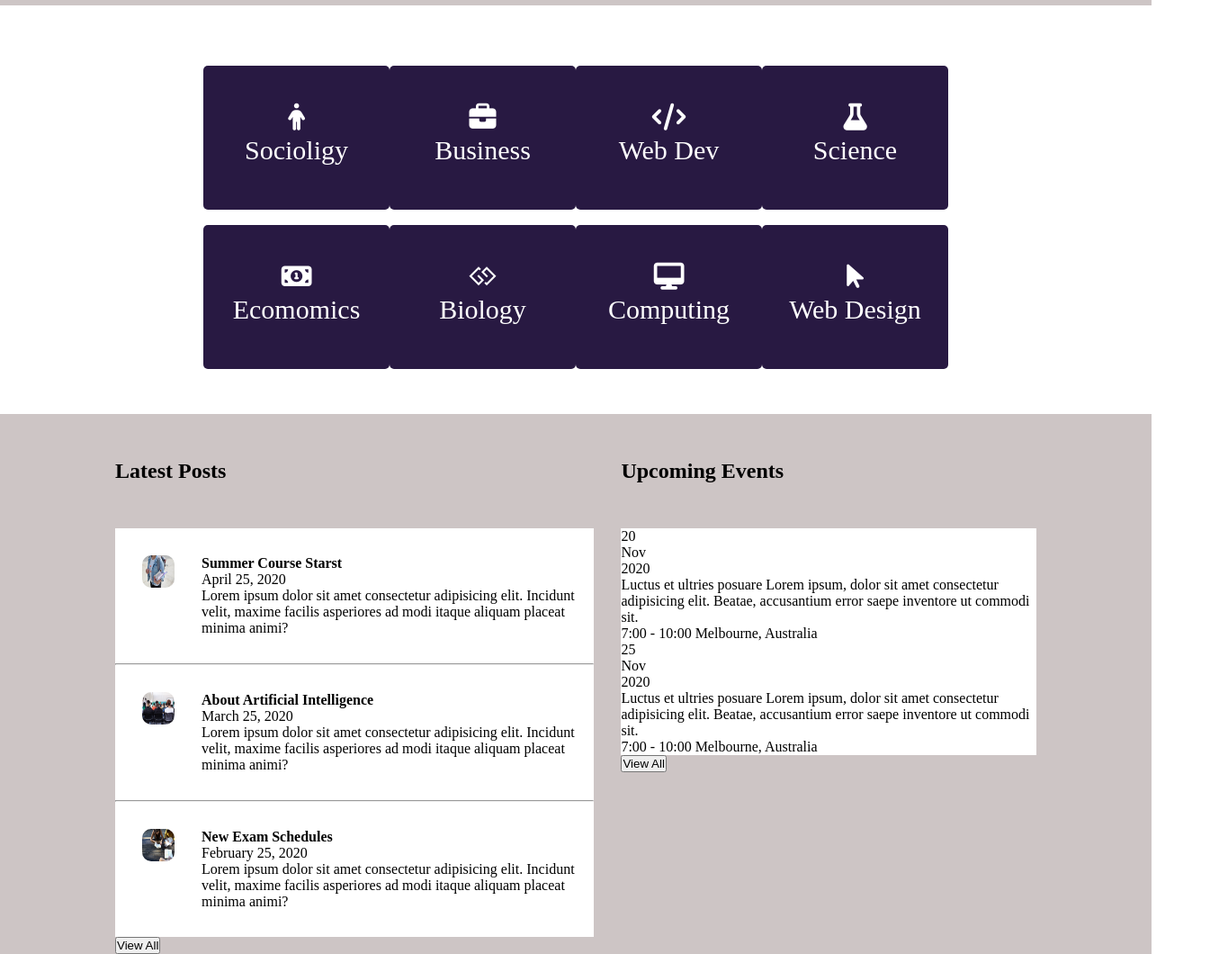
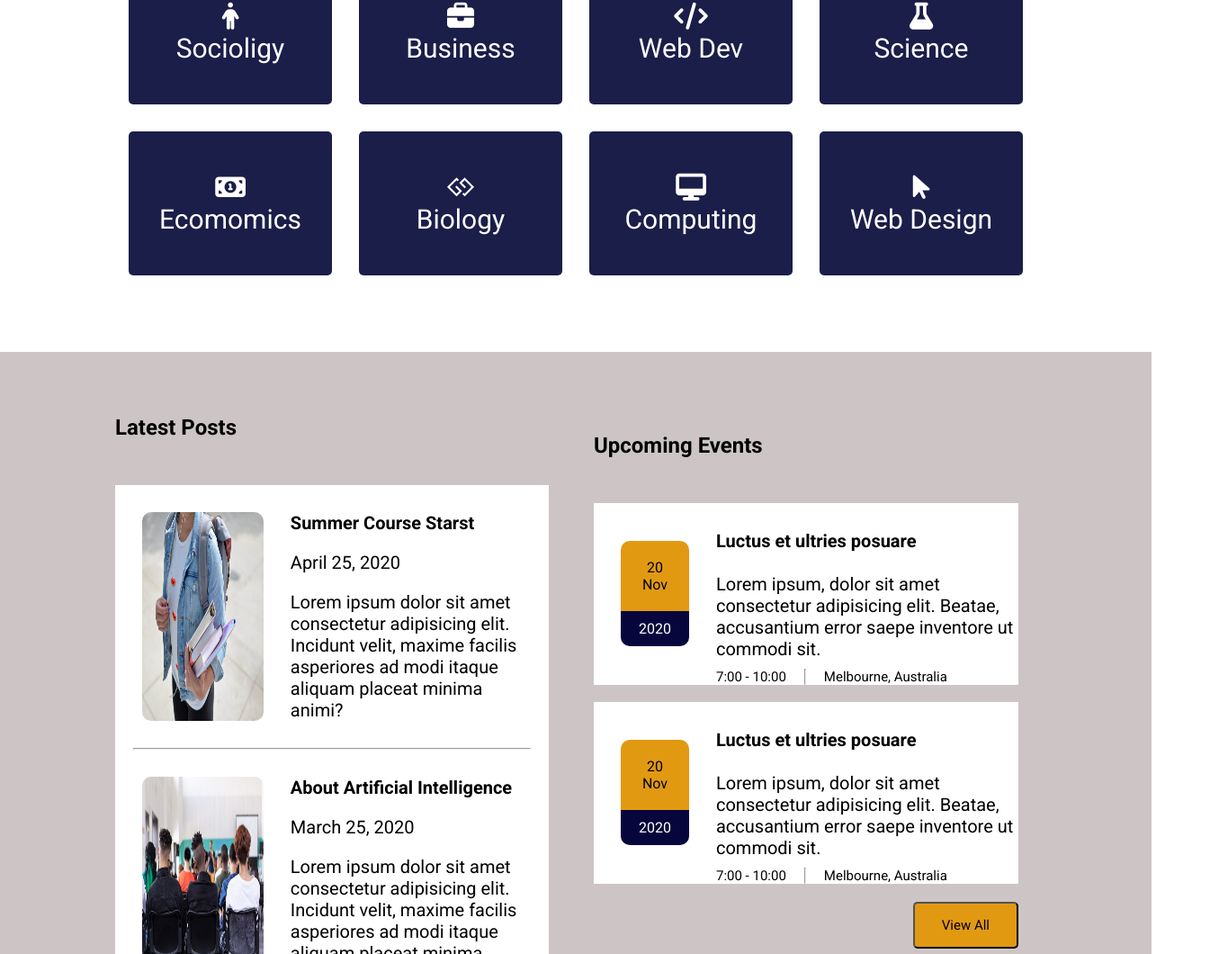
Before and after one commit to dthihue/baitap_layout_mastery_dangthihue, a plain HTML site: page index.html in a window 1280 px wide. Shown: the part 1740-2800 px from the top of the page at 90% size, 1355 px wide, since content can reach past the window. Drawn offline with Linux system fonts and the light colour scheme.

Commit message:
more change

```diff
--- a/css/style.css
+++ b/css/style.css
@@ -7,217 +7,310 @@
   padding: 0;
   box-sizing: border-box;
 
-
-  }
-  /* header */
-  .header__content{
-    margin: auto;
-    width:80%;
+    font-family:Roboto ;
 
 
 }
-  .header__content li{
 
-    display:inline;
+/* header */
+.header__content {
+  margin: auto;
+  margin-top: 20px;
+  width: 80%;
+  padding-bottom: 20px;
+}
+
+.header__content h2 {
+  padding-left: 7px;
+}
+
+.header__content a {
+  text-decoration: none;
+  color: black;
+  align-items: center;
+}
+
+.header__logo {
+  font-size: 35px;
+  padding-left: 5px;
+  display: flex;
+}
+
+.header__logo i {
+  width: 45px;
+  height: 45px;
+  line-height: 45px;
+  border-radius: 50%;
+  background-color: rgba(0, 0, 0, 0.76);
+  font-size: 20px;
+  vertical-align: bottom;
+  color: rgb(241, 206, 7);
+  display: inline-block;
+  text-align: center;
+  align-items: center;
+}
+
+.nav ul {
+  display: flex;
+  align-items: center;
+  width: 80%;
+  margin: auto;
+  list-style-type: none;
+  padding-bottom: 20px;
+}
+
+.nav a {
+  padding: 20px;
+  text-decoration: none;
+  color: black;
+  font-size: 25px;
   margin-right: 20px;
+}
+
+/* Image */
+img {
+  width: 100%;
+  margin: auto;
+}
+
+/* Title */
+.Title {
+  display: flex;
+  padding-top: 50px;
+  margin: auto;
+  width: 80%;
+  color: black;
+  padding-bottom: 50px;
+}
+
+.class__0 h2 {
+  margin: 20px;
+  font-size: 40px;
+}
+
+.class3 {
+  padding-bottom: 20px;
+  padding-top: 20px;
+}
+
+.class__1 {
+  padding-right: 25px;
+  font-weight: 25px;
+  font-size: 20px;
+}
+
+.class2 img {
+  margin: 20px;
+}
+
+.class4 {
+  padding-bottom: 30px;
+}
+
+.Buttom {
+
+  border-radius: 5px;
+  background-color: rgb(226, 153, 18);
+  padding: 15px;
+  color: black;
+  padding-left: 30px;
+  padding-right: 30px;
 
 }
-  .header__content a{
-    text-decoration:none;
-    color:black;
+
+/* Number */
+.Color {
+  background-color: rgb(247, 242, 242);
+  padding-top: 50px;
+}
+
+.Number {
+  display: flex;
+  margin: auto;
+  width: 80%;
+  padding-bottom: 50px;
+}
+
+.Num {
+  display: flex;
+  align-items: center;
+  padding-left: 100px;
+}
+
+.Num h1 {
+  font-size: 65px;
+}
+
+.Num p {
+  font-size: 15px;
+  padding-left: 15px;
+}
+
+/* Carosel */
+.Carosel {
+  padding-top: 70px;
+  margin: 0 auto;
+  width: 80%;
+  padding-bottom: 70px;
+}
+
+.Carosel_A {
+  display: flex;
+}
+
+.Carosel_B {
+  display: flex;
+}
+
+.Carosel_item {
+  background-color: rgba(8, 12, 59, 0.926);
+  width: 80%;
+  height: 10rem;
+  font-size: 30px;
+  color: white;
+  text-align: center;
+  border-radius: 5px;
+  align-items: center;
+  margin: 15px;
+  padding-top: 45px;
+}
+
+/* Events */
+hr {
+  margin-left: 20px;
+  margin-right: 20px;
+}
+
+.Events {
+  background-color: rgb(205, 197, 197);
+  padding-top: 70px;
+}
+
+/* .Events_main{
+  width:80%;
+} */
+.Events_color {
+  display: flex;
+  width: 80%;
+  margin: auto;
+  padding-bottom: 50px;
+}
+
+/* events_right */
+.Events_right {
+  padding-right: 30px;
+  width: 50%;
+}
+
+.Events_post {
+  padding-bottom: 50px;
+}
+
+.Events_r {
+  background-color: white;
+}
+
+.Events_rp {
+  display: flex;
+  padding-top: 30px;
+  padding-bottom: 30px;
+  padding-right: 20px;
+}
+
+.Events_r1 img {
+  height: 100%;
+  border-radius: 10px;
+}
+
+.Events_r1 {
+  padding-left: 30px;
+  font-size: 20px;
+}
+
+.Events_r1 h4 {
+  padding-bottom: 20px;
+}
+
+.Events_r1 p {
+  padding-top: 20px;
+}
+
+/* events_left */
+.Events_left {
+  width: 50%;
+  padding: 20px;
+}
+
+.Events_tt1 {
+  padding-top: 30px;
+  font-size: 20px;
+}
+
+.Events_l {
+  display: flex;
 
 
 }
-  .header__logo span{
-    font-size: 36px;
-    padding-left: 5px;
+
+.Events_title {
+  background-color: white;
 
 }
-  .header__logo i{
-    width: 36px;
-    height: 36px;
-    line-height: 36px;
-    border-radius: 50%;
-    background-color:rgba(0, 0, 0, 0.76);
-    font-size: 20px;
-    vertical-align: bottom;
-    color:rgb(241, 206, 7);
-    display: inline-block;
-    text-align: center;
 
+.Events_title br {
+  padding-bottom: 30px;
 }
-  .nav{
-    padding:20px;
+
+.Events_float {
+  background-color: white;
 }
-  /* Image */
-  .Image img{
-    width:100%;
-    height:auto;
+
+.content {
+  width: 50%;
+  margin: auto;
+  padding: 30px;
 }
-  /* Title */
-  .Title{
-    display:flex;
-    padding-top: 50px;
-    margin:auto;
-    width:80%;
-    color: black;
-    padding-bottom: 50px;
-  }
-  .class1 h2 {
-    padding-bottom: 20px;
-  }
-  .class3 {
-    padding-bottom: 20px;
 
-  }
-  .class__1{
-    padding-right: 5px;
-
-    font-size: 25px;
-  }
-  .class2{
-    padding-left: 5px;
-
-    font-size: 25px;
-  }
-  .Buttom{
-    width: 120px;
-    height: 40px;
-    border-radius: 5px;
-    background-color:gold;
-    font-size: 15px;
-    vertical-align: bottom;
-    color:black;
-    display: inline-block;
+.card {
+  height: 100%;
+  width: 100%;
   text-align: center;
 }
 
+.card__top {
+  background-color: rgb(226, 153, 18);
+  padding: 20px;
+  border-radius: 10px 10px 0 0;
+}
 
+.card__bottom {
+  background-color: rgb(6, 6, 61);
+  padding: 10px 20px;
+  border-radius: 0 0 10px 10px;
+  color: white;
+}
 
-  /* Number */
-  .Color{
+.Event1 {
+  display: flex;
+  padding-top: 10px;
+  font-size: 15px;
+}
 
-    background-color:rgb(205, 197, 197);
-    padding-top: 50px;
-  }
-  .Number{
-    display:flex;
-    padding-top: 50px;
-    margin:auto;
-    width:80%;
-    padding-bottom: 50px;
+.Events_click {
+  text-align: right;
+  padding-top: 20px;
 
 }
-  .Num{
-    display:flex;
-    padding-right: 100px;
-  }
-  .Num h1 {
-    font-size:65px;
-    padding-inline: 15px;
 
-  }
-  .Num p {
-    font-size: 20px;
-  }
-  /* Carosel */
-  .Carosel{
-    padding-top: 50px;
-    margin:auto;
-    width:80%;
-    padding-inline: 98px;
-    padding-bottom: 50px;
-
-
-  }
-  .Carosel_A {
-    display:flex;
-    padding-top: 17px;
-    justify-content: space-between;
-
-  }
-  .Carosel_B{
-    display:flex;
-    padding-top: 17px;
-    justify-content: space-between;
-
-  }
-  .Carosel_item{
-    background-color: rgba(23, 7, 51, 0.926);
-    padding-inline: 30px;
-    width:15rem;
-    height:10rem;
-    line-height: 36px;
-    font-size: 30px;
-    vertical-align: bottom;
-    color:white;
-    display: inline-block;
-    text-align: center;
-    padding-top: 40px;
+.click {
+  background-color: rgb(226, 153, 18);
+  font-size: 15px;
+  padding: 15px;
+  padding-left: 30px;
+  padding-right: 30px;
   border-radius: 5px;
 
 }
 
 
-
-  /* Events */
-  .Events{
-    background-color:rgb(205, 197, 197);
-
-
-  }
-  .Events_color{
-    display:flex;
-    width: 80%;
-    margin: auto;
-    padding-top: 50px;
-    padding-bottom: 50px;
-  }
-  /* events_right */
-  .Events_post{
-    padding-bottom: 50px;
-  }
-  .Events_r{
-    background-color: white;
-
-  }
-  .Events_rp{
-    display:flex;
-    padding-top: 30px;
-    padding-bottom: 30px;
-    padding-right: 20px;
-
-
-  }
-  .Events_r1 img{
-    width: 36px;
-    height: 36px;
-    line-height: 36px;
-    border-radius: 10px;
-
-    font-size: 20px;
-    vertical-align: bottom;
-
-    display: inline-block;
-    text-align: center;
-
-  }
-  .Events_r1{
-    padding-left: 30px;
-  }
-  .Events_left{
-    padding-left: 30px;
-  }
-  /* events_left */
-  .Events_title{
-    background-color: white;
-
-  }
-  .Events_float{
-    background-color: white;
-  }
 /* footer */
-  .Footer{
-    background-color: rgb(17, 17, 78);
-    color: white;
-  }
--- a/index.html
+++ b/index.html
@@ -11,16 +11,20 @@
     <link rel="stylesheet" href="https://cdnjs.cloudflare.com/ajax/libs/font-awesome/6.5.1/css/all.min.css"
         integrity="sha512-DTOQO9RWCH3ppGqcWaEA1BIZOC6xxalwEsw9c2QQeAIftl+Vegovlnee1c9QX4TctnWMn13TZye+giMm8e2LwA=="
         crossorigin="anonymous" referrerpolicy="no-referrer" />
+        <link rel="preconnect" href="https://fonts.googleapis.com">
+<link rel="preconnect" href="https://fonts.gstatic.com" crossorigin>
+<link href="https://fonts.googleapis.com/css2?family=Roboto:ital,wght@0,100;0,300;0,400;0,500;0,700;0,900;1,100;1,300;1,400;1,500;1,700;1,900&display=swap" rel="stylesheet">
+
 </head>
 
 <body>
     <!-- header -->
     <header>
         <div class="header__content">
-            <div class="logo">
+
             <a href="#" class="header__logo">
                 <i class="fa-solid fa-pen-to-square"></i>
-                    <span>Mastery</span>
+                <h2>Mastery</h2>
             </a>
         </div>
 
@@ -32,17 +36,16 @@
                 <li><a href="#"> Contact </a></li>
             </ul>
         </div>
-        </div>
+
     </header>
     <!-- img -->
-    <div class="Image">
     <img src="./img/2.jpg" />
-    </div>
     <!-- title -->
     <div class="Title">
         <div class="class__0">
+
+            <h2>Welcome To Our Campus</h2>
             <div class="class__1">
-                <h2>Welcome To Our Campus</h2>
                 <div class="class3">
                     Lorem ipsum dolor sit amet consectetur adipisicing elit. Esse vero
                     neque magni impedit! Enim ab iusto voluptates commodi consequuntur
@@ -53,7 +56,7 @@
                     Lorem ipsum, dolor sit amet consectetur adipisicing elit. Nulla, non
                     sequi. Distinctio quo minus ipsam repellat saepe magni.
                 </div>
-                <br />
+
                 <button class="Buttom">Read More</button>
             </div>
         </div>
@@ -64,12 +67,14 @@
     <!-- number -->
     <div class="Color">
         <div class="Number">
+            <div class="num1">
                 <div class="Num">
                     <h1>60</h1>
                     <p>
                         PROPRESIONAL <br />
                         INTRUCTOR
                     </p>
+                </div>
             </div>
 
             <div class="Num">
@@ -140,6 +145,7 @@
     </div>
     <!-- Events -->
     <div class="Events">
+        <div class="Events_main">
             <div class="Events_color">
                 <div class="Events_right">
                     <h2 class="Events_post">Latest Posts</h2>
@@ -157,10 +163,12 @@
                                     minima animi?
                                 </p>
                             </div>
+
                         </div>
+                        <hr />
                     </div>
 
-                <hr />
+
                     <div class="Events_r">
                         <div class="Events_rp">
                             <div class="Events_r1">
@@ -176,8 +184,9 @@
                                 </p>
                             </div>
                         </div>
+                        <hr />
                     </div>
-                <hr />
+
                     <div class="Events_r">
                         <div class="Events_rp">
                             <div class="Events_r1">
@@ -194,51 +203,83 @@
                             </div>
                         </div>
                     </div>
-                <button class="Events_click2">View All</button>
+                    <div class="Events_click">
+                    <button class="click">View All</button>
+                    </div>
                 </div>
                 <div class="Events_left">
                     <h2 class="Events_post">Upcoming Events</h2>
                     <div class="Events_title">
                         <div class="Events_l">
-                        <div class="Events_tt">
-                            <div class="Events_1">20</div>
-                            <div class="Events_1">Nov</div>
-                            <div class="Events_1">2020</div>
+                            <div class="content">
+                                <div class="card">
+                                    <div class="card__top">
+                                        <p>20</p>
+                                        <p>Nov</p>
                                     </div>
-                        <div class="Events_tt">
-                            <a>Luctus et ultries posuare </a>
+                                    <div class="card__bottom">
+                                        <p>2020</p>
+                                    </div>
+                                </div>
+                            </div>
+                            <div class="Events_tt1">
+                                <h4>Luctus et ultries posuare </h4>
+                                <br />
                                 <a>Lorem ipsum, dolor sit amet consectetur adipisicing elit. Beatae,
                                     accusantium error saepe inventore ut commodi sit.</a>
-                            <div class="Event">
+                                    <div class="Event1">
+                                        <div class="theA">
                                             <a>7:00 - 10:00</a>
-                                <a>Melbourne, Australia</a>
+                                        </div>
+                                        <hr />
+                                        <div class="theA">
+                                            <a></a>Melbourne, Australia</a>
+                                        </div>
+
                                     </div>
                             </div>
                         </div>
                     </div>
+                    <br />
                     <div class="Events_float">
                         <div class="Events_l">
-                        <div class="Events_tt">
-                            <div class="Events_1">25</div>
-                            <div class="Events_1">Nov</div>
-                            <div class="Events_1">2020</div>
+                            <div class="content">
+                                <div class="card">
+                                    <div class="card__top">
+                                        <p>20</p>
+                                        <p>Nov</p>
                                     </div>
-                        <div class="Events_tt">
-                            <a>Luctus et ultries posuare </a>
+                                    <div class="card__bottom">
+                                        <p>2020</p>
+                                    </div>
+                                </div>
+                            </div>
+                            <div class="Events_tt1">
+                                <h4>Luctus et ultries posuare </h4>
+                                <br />
                                 <a>Lorem ipsum, dolor sit amet consectetur adipisicing elit. Beatae,
                                     accusantium error saepe inventore ut commodi sit.</a>
-                            <div class="Event">
+                                <div class="Event1">
+                                    <div class="theA">
                                         <a>7:00 - 10:00</a>
-                                <a>Melbourne, Australia</a>
+                                    </div>
+                                    <hr />
+                                    <div class="theA">
+                                        <a></a>Melbourne, Australia</a>
+                                    </div>
+
+                                </div>
+                            </div>
+                        </div>
+
+                    </div>
+                    <div class="Events_click">
+                    <button class="click">View All</button>
                     </div>
                 </div>
             </div>
         </div>
-                <button class="Events_click">View All</button>
     </div>
-        </div>
-    </div>
-
     <!-- footer -->
     <div class="Footer">
         <div class="Footer_disign">
@@ -274,7 +315,6 @@
             </ul>
         </div>
     </div>
-    </div>
 </body>
 
 </html>
```
Lines whose indentation alone changed are shown as unchanged.
